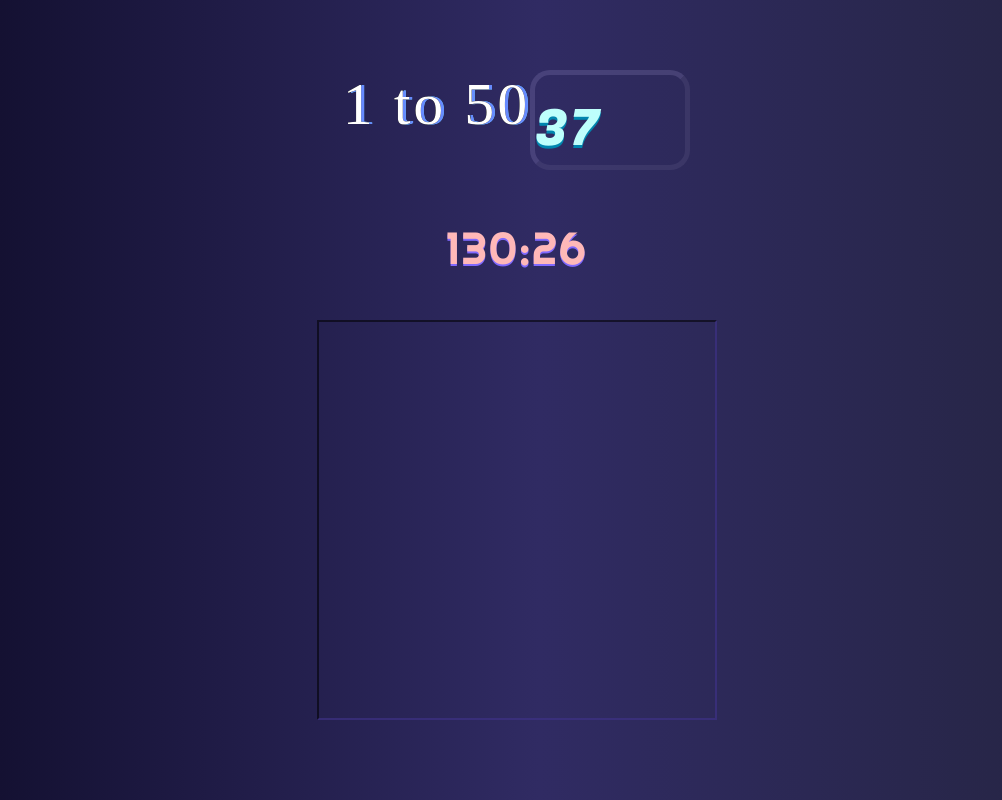
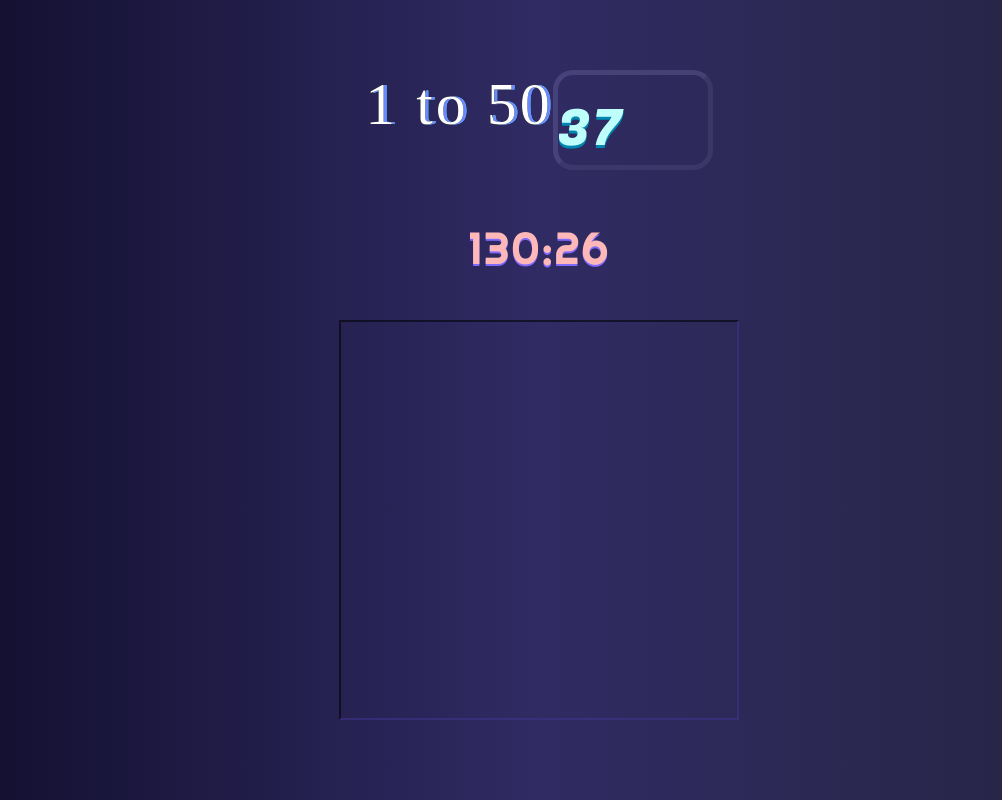
Before and after one commit to seuha516/1to50, a React (Create React App) app: page / in a window 1280 px wide. Shown: the whole page, without its empty margins (101-1103 px from the left). Built offline with nearby package versions, Linux system fonts and the light colour scheme; a web font is replaced by a local one.

Commit message:
Update Mainsetting.scss

```diff
--- a/src/components/Mainsetting.scss
+++ b/src/components/Mainsetting.scss
@@ -26,6 +26,6 @@ body {
   position: absolute;
   top: 50%;
   left: 50%;
-  margin-left: -222.5px;
+  margin-left: -200px;
   margin-top: -330px;
 }
```
